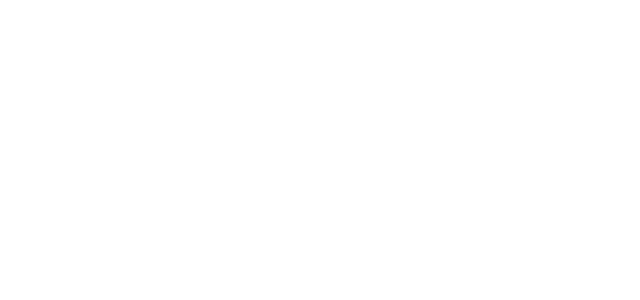
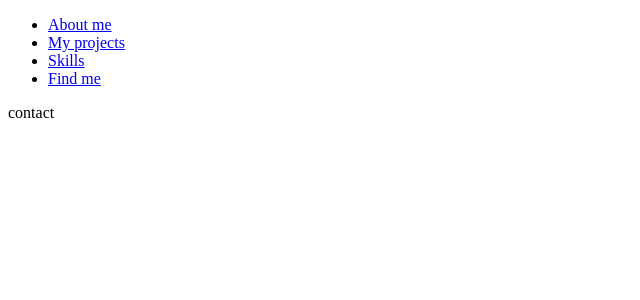
Before and after one commit to lbrndsn/portfolio, a React (Create React App) app: page /contact in a window 1280 px wide. Shown: the top 300 px of the page, without its empty margins (0-640 px from the left). Built offline with nearby package versions, Linux system fonts and the light colour scheme.

Commit message:
working navigation

```diff
--- a/package.json
+++ b/package.json
@@ -9,6 +9,7 @@
     "node-sass": "^4.14.1",
     "react": "^16.14.0",
     "react-dom": "^16.14.0",
+    "react-router-dom": "^5.2.0",
     "react-scripts": "3.4.3"
   },
   "scripts": {
--- /dev/null
+++ b/src/About.js
@@ -0,0 +1,11 @@
+import React from "react";
+
+const About = () => {
+    return (
+        <div>
+            about
+        </div>
+    )
+};
+
+export default About;
--- a/src/App.js
+++ b/src/App.js
@@ -1,10 +1,11 @@
 import React from 'react';
 import './App.scss';
+import Navigation from "./Router";
 
 function App() {
     return (
         <div className="App">
-
+            <Navigation/>
         </div>
     );
 }
--- /dev/null
+++ b/src/Contact.js
@@ -0,0 +1,11 @@
+import React from "react";
+
+const Contact = () => {
+    return (
+        <div>
+            contact
+        </div>
+    )
+};
+
+export default Contact;
--- /dev/null
+++ b/src/Projects.js
@@ -0,0 +1,11 @@
+import React from "react";
+
+const Projects = () => {
+    return (
+        <div>
+            projects
+        </div>
+    )
+};
+
+export default Projects;
--- /dev/null
+++ b/src/Router.js
@@ -0,0 +1,53 @@
+import React from "react";
+import {
+    BrowserRouter as Router,
+    Switch,
+    Route,
+    Link
+} from "react-router-dom";
+import Contact from "./Contact";
+import Skills from "./Skills";
+import Projects from "./Projects";
+import About from "./About";
+
+export default function Navigation() {
+    return (
+        <Router>
+            <div>
+                <nav>
+                    <ul>
+                        <li>
+                            <Link to="/about">About me</Link>
+                        </li>
+                        <li>
+                            <Link to="/projects">My projects</Link>
+                        </li>
+                        <li>
+                            <Link to="/skills">Skills</Link>
+                        </li>
+                        <li>
+                            <Link to="/contact">Find me</Link>
+                        </li>
+                    </ul>
+                </nav>
+
+                {/* A <Switch> looks through its children <Route>s and
+            renders the first one that matches the current URL. */}
+                <Switch>
+                    <Route path="/contact">
+                        <Contact />
+                    </Route>
+                    <Route path="/skills">
+                        <Skills />
+                    </Route>
+                    <Route path="/projects">
+                        <Projects />
+                    </Route>
+                    <Route path="/about">
+                        <About />
+                    </Route>
+                </Switch>
+            </div>
+        </Router>
+    );
+}
--- /dev/null
+++ b/src/Skills.js
@@ -0,0 +1,11 @@
+import React from "react";
+
+const Skills = () => {
+    return (
+        <div>
+            sksksk
+        </div>
+    )
+};
+
+export default Skills;
```
Also changed, not shown: 1 other file (tests, documents, lock files or other folders).
